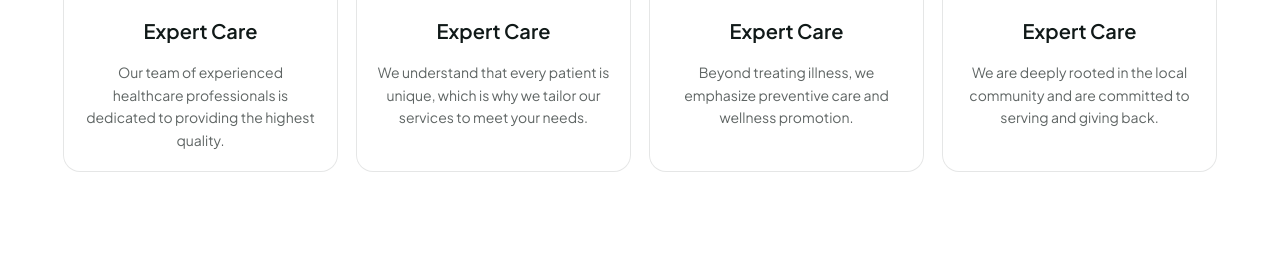
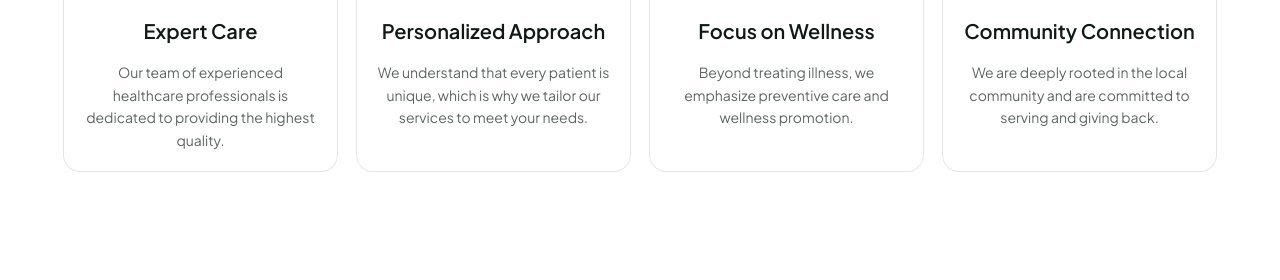
Before and after one commit to Pankaj72885/medi-bridge, a website: page index.html in a window 1280 px wide. Shown: the part 1317-1597 px from the top of the page. Drawn offline with Linux system fonts and the light colour scheme.

Commit message:
Static Data Change of 'Why chose us card section'

```diff
--- a/index.html
+++ b/index.html
@@ -432,7 +432,7 @@
             </div>
             <div class="flex flex-col gap-4 items-center">
               <h1 class="text-xl font-semibold text-neutral-500">
-                Expert Care
+                Personalized Approach
               </h1>
               <p class="text-neutral-300 text-sm text-center leading-[1.6]">
                 We understand that every patient is unique, which is why we
@@ -453,7 +453,7 @@
             </div>
             <div class="flex flex-col gap-4 items-center">
               <h1 class="text-xl font-semibold text-neutral-500">
-                Expert Care
+                Focus on Wellness
               </h1>
               <p class="text-neutral-300 text-sm text-center leading-[1.6]">
                 Beyond treating illness, we emphasize preventive care and
@@ -474,7 +474,7 @@
             </div>
             <div class="flex flex-col gap-4 items-center">
               <h1 class="text-xl font-semibold text-neutral-500">
-                Expert Care
+                Community Connection
               </h1>
               <p class="text-neutral-300 text-sm text-center leading-[1.6]">
                 We are deeply rooted in the local community and are committed to
```
